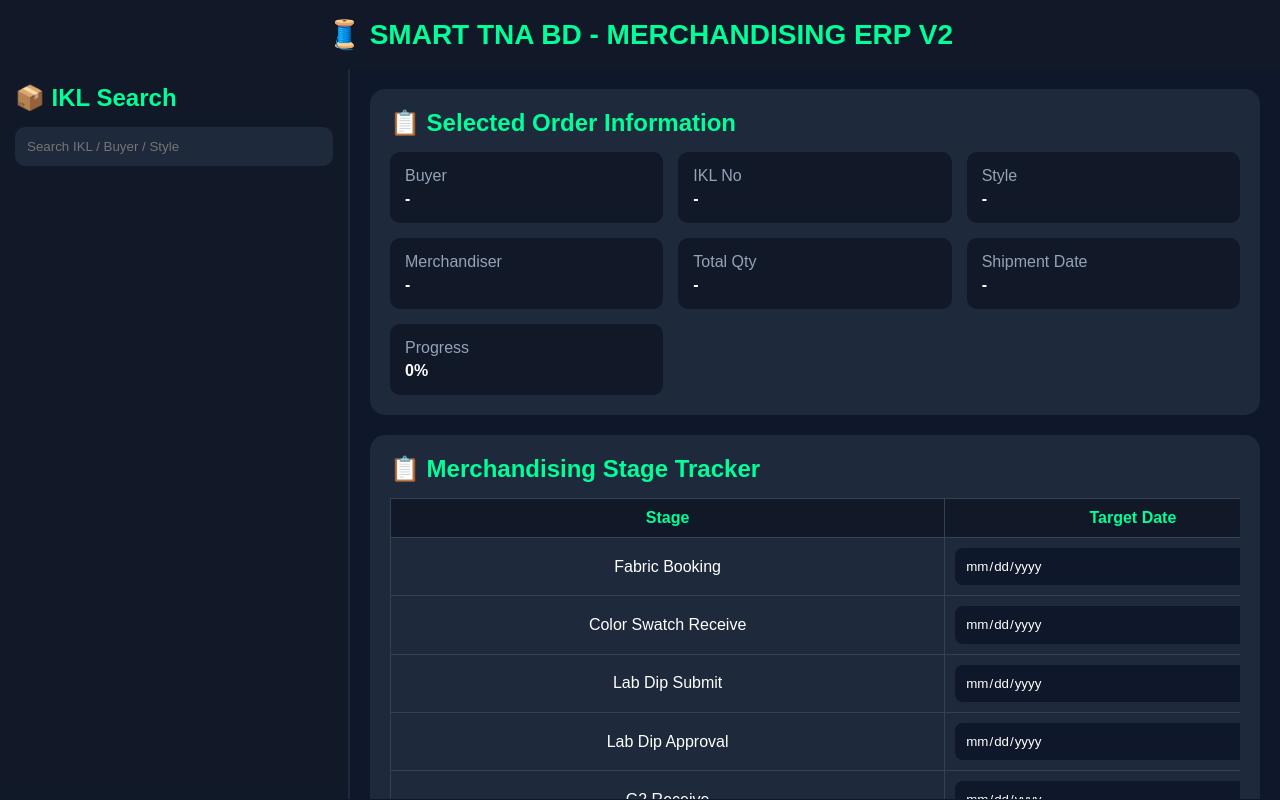
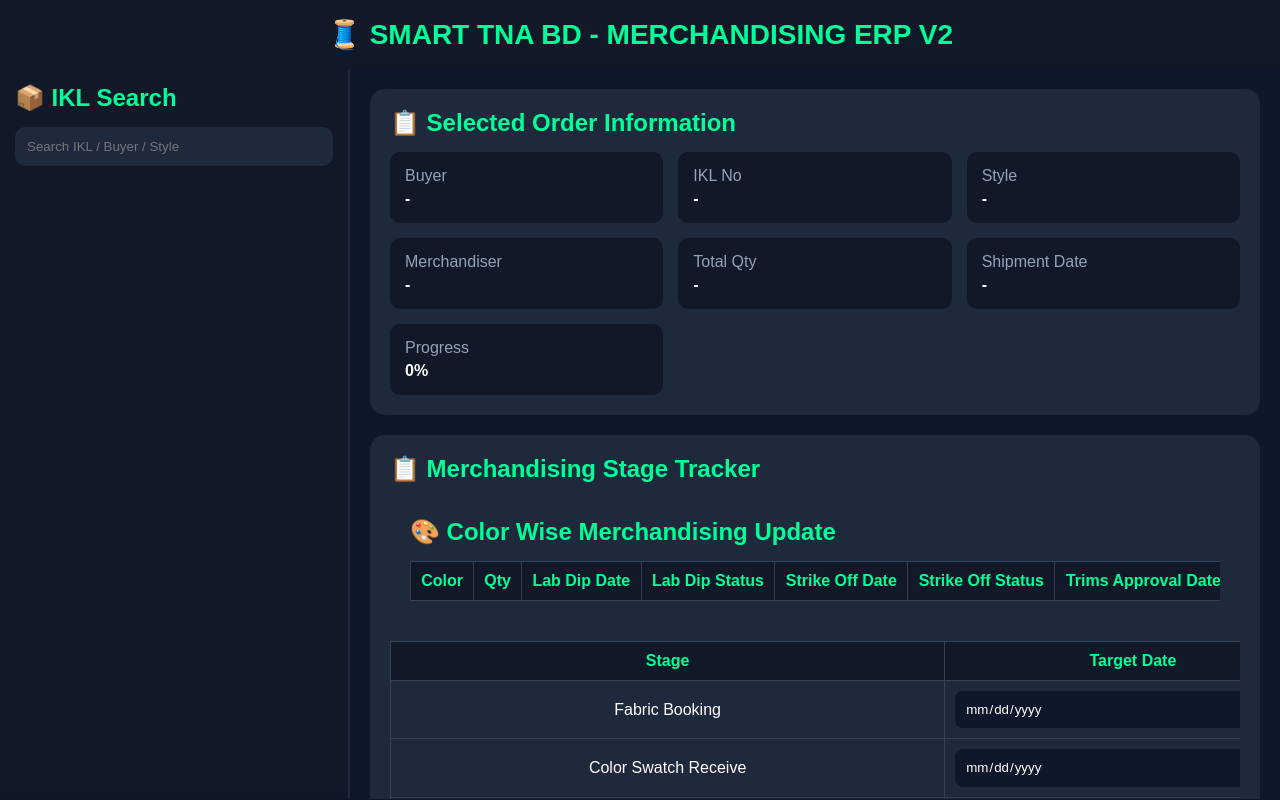
Before and after one commit to jasimuddinuukul/smart-tna-bd, a plain HTML site: page merchandising.html in a window 1280 px wide. Drawn offline with Linux system fonts and the light colour scheme.

Commit message:
Update merchandising.html

```diff
--- a/merchandising.html
+++ b/merchandising.html
@@ -290,7 +290,43 @@ placeholder="Search IKL / Buyer / Style">
 <div class="card">
 
 <h2>📋 Merchandising Stage Tracker</h2>
+<div class="card">
 
+<h2>🎨 Color Wise Merchandising Update</h2>
+
+<div style="overflow:auto;">
+
+<table id="colorTable">
+
+<thead>
+<tr>
+<th>Color</th>
+<th>Qty</th>
+
+<th>Lab Dip Date</th>
+<th>Lab Dip Status</th>
+
+<th>Strike Off Date</th>
+<th>Strike Off Status</th>
+
+<th>Trims Approval Date</th>
+<th>Trims Status</th>
+
+<th>Sewing Acc Date</th>
+<th>Sewing Acc Status</th>
+
+<th>Finishing Acc Date</th>
+<th>Finishing Acc Status</th>
+</tr>
+</thead>
+
+<tbody></tbody>
+
+</table>
+
+</div>
+
+</div>
 <div style="overflow:auto;">
 
 <table>
```
